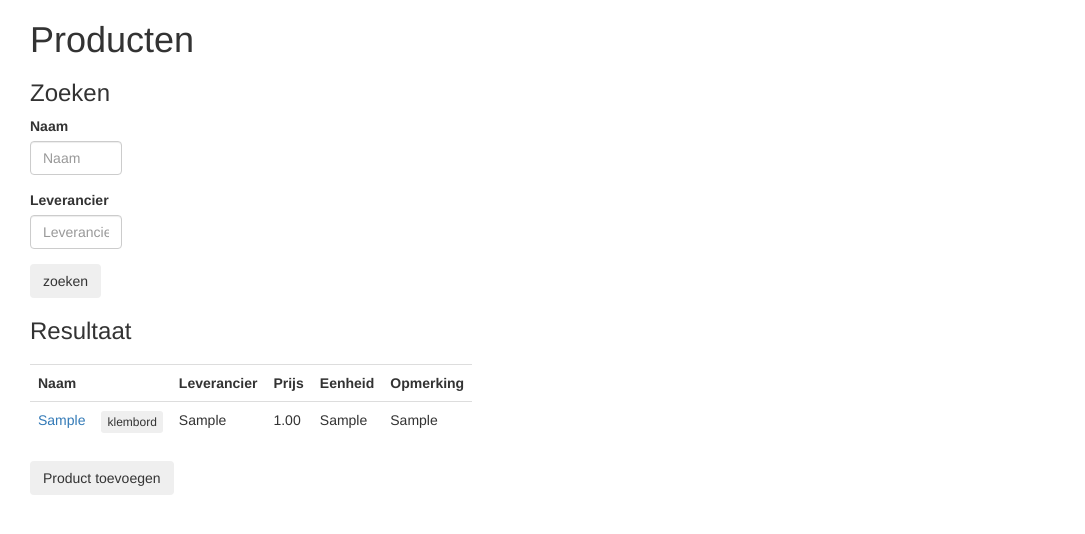
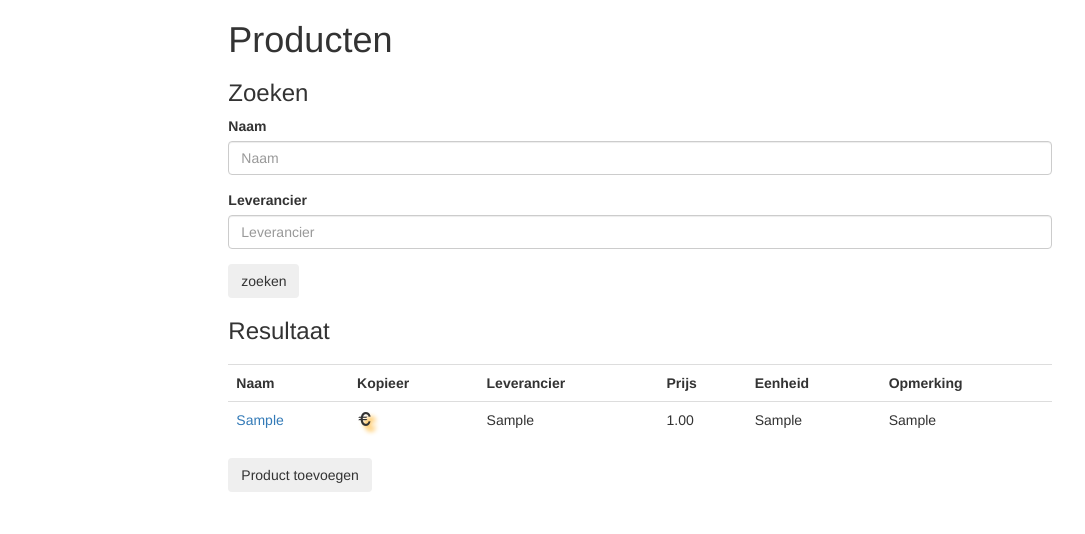
Before and after one commit to fahrrad/klepro, a Django app: page /producten/ in a window 1280 px wide. Shown: the top 534 px of the page, without its empty margins (0-1085 px from the left). Run offline with Django 3.2, Linux system fonts and the light colour scheme; tables that the repository leaves empty hold one stand-in row (values such as "Sample post"); some libraries are stand-ins or nearby versions.

Commit message:
icoon ipv tekst voor kopieren naar klembord model heeft nu een functie voor de css-class van een prijs toe te voegen bugje in master layout

```diff
--- a/producten/models.py
+++ b/producten/models.py
@@ -1,3 +1,5 @@
+from random import choice
+
 from django.db import models
 
 
@@ -37,14 +39,14 @@ class SimpelProduct(Product):
     prijs = models.DecimalField(max_digits=6, decimal_places=2)
     eenheid = models.ForeignKey(Eenheid)
 
-
-
     def klembord_lijn(self):
         return "%s\t%.2f\t%s" % (self.naam, self.prijs, self.eenheid.afkorting, )
 
     def __unicode__(self):
         return "%s (%.2f/%s)" % (self.naam, self.prijs, self.eenheid.afkorting)
 
+    def prijs_css_class(self):
+        return 'prijs_class_' + choice(['normaal', 'waarschuwing', 'fout'])
 
 class SamengesteldProductLijn(models.Model):
     """Een simpel product met aantal, dat deel is van een samengesteld
--- a/producten/templates/producten/simpelproduct_list.html
+++ b/producten/templates/producten/simpelproduct_list.html
@@ -30,7 +30,7 @@
     <table class="table">
         <tr>
             <th>Naam</th>
-            <th></th>
+            <th>Kopieer</th>
             <th>Leverancier</th>
             <th>Prijs</th>
             <th>Eenheid</th>
@@ -40,7 +40,7 @@
         <tr>
             <td class="product_naam"><a href="{% url "admin:producten_simpelproduct_change" product.pk %}?next={{ request.path }}"> {{ product.naam }}</a> </td>
             <td>
-                <button class="klembord_button btn btn-xs">klembord</button>
+                <span class="glyphicon glyphicon-euro klembord_button {{ product.prijs_css_class }}"></span>
             </td>
             <td class="product_leverancier">{{ product.leverancier.naam}}</td>
             <td class="product_prijs">{{ product.prijs}} </td>
--- a/static/producten/stylesheet.css
+++ b/static/producten/stylesheet.css
@@ -13,3 +13,15 @@
 tr.product_beschrijving {
     display: none;
 }
+
+.prijs_class_normaal{
+    text-shadow: 5px 5px 5px green;
+}
+
+.prijs_class_waarschuwing{
+    text-shadow: 5px 5px 5px orange;
+}
+
+.prijs_class_fout{
+    text-shadow: 5px 5px 5px red;
+}
--- a/templates/base.html
+++ b/templates/base.html
@@ -17,11 +17,18 @@
 <body>
 
     <div class="container col-lg-2"/>
+    {% block bar_left %}
+
+    {% endblock %}
+    </div>
 
     <div class="container col-lg-8">
-        {% block content %}{% endblock %}
+        {% block content %}
+
+        {% endblock %}
     </div>
-    <div class="container col-lg-2"/>
+
+    <div class="container col-lg-2"/></div>
 
 
     <!--  JQuery -->
```
